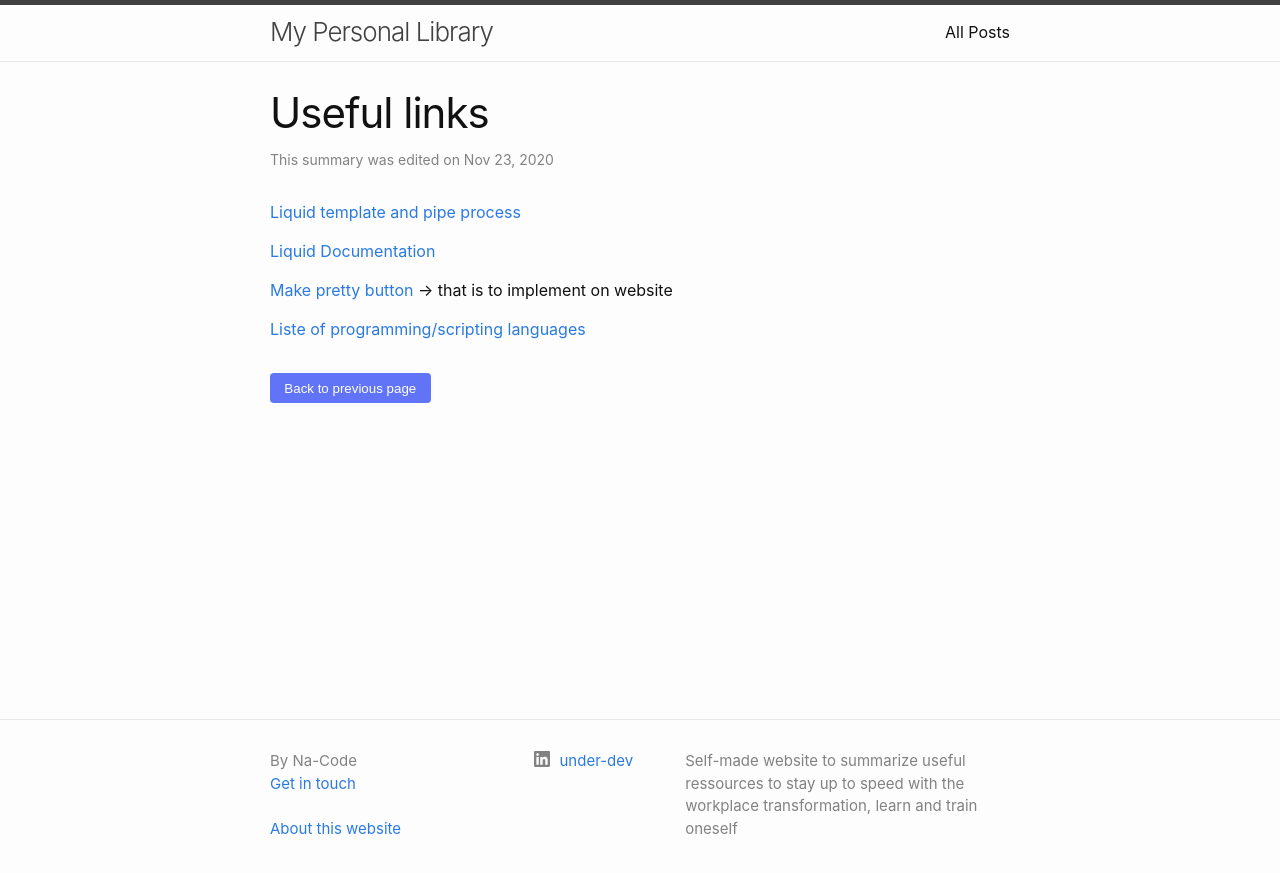
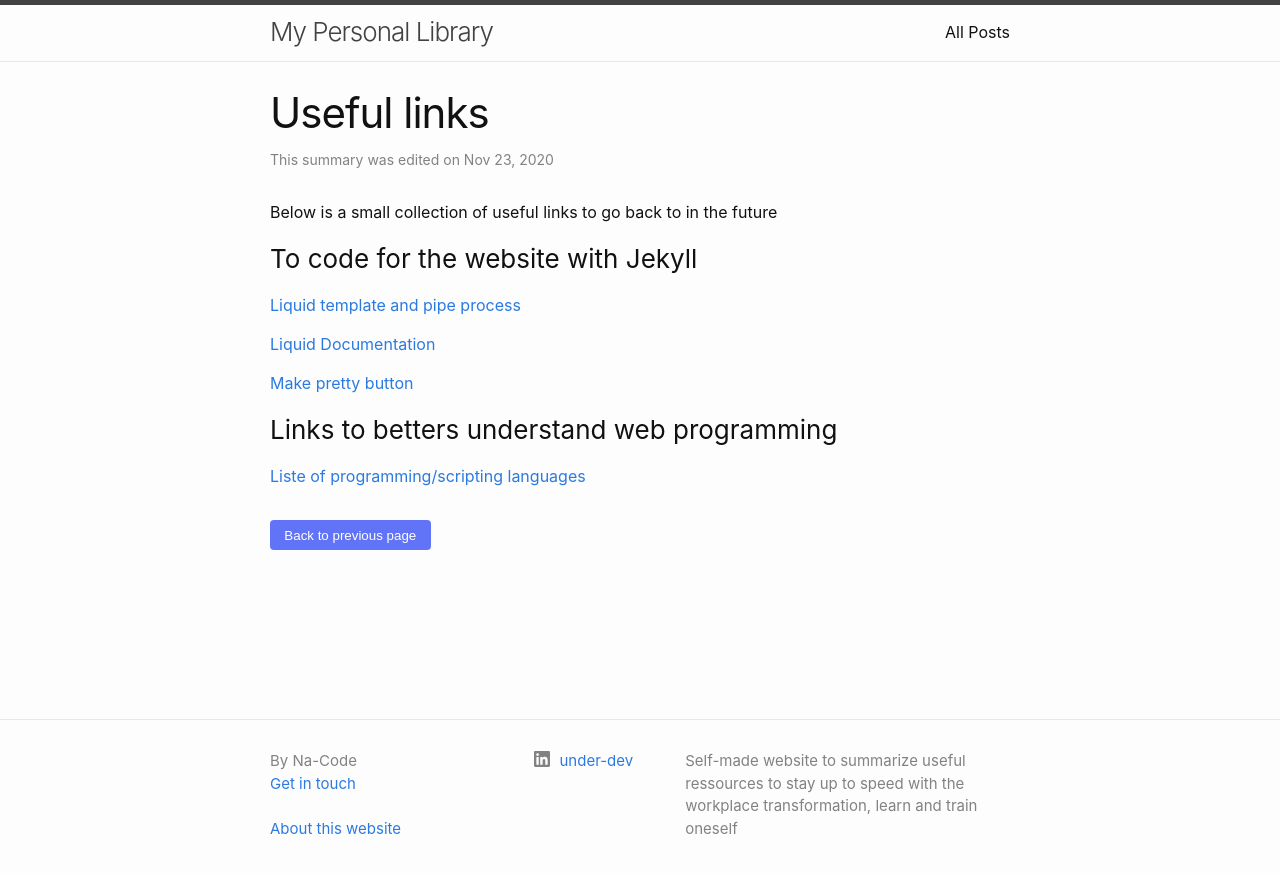
Before and after one commit to na-code/na-site, a Jekyll site: the page built from _posts/other/2020-11-23-UsefullDoc.md, in a window 1280 px wide. Shown: the top 873 px of the page. Built offline with Jekyll 4.4.1, drawn with Linux system fonts in a browser that asks for light colours.

Commit message:
Update 2020-11-23-UsefullDoc.md
Test

```diff
--- a/_posts/other/2020-11-23-UsefullDoc.md
+++ b/_posts/other/2020-11-23-UsefullDoc.md
@@ -4,10 +4,16 @@ categories: coding
 title: Useful links
 ---
 
+Below is a small collection of useful links to go back to in the future
+
+### To code for the website with Jekyll
+
 [Liquid template and pipe process](https://shopify.github.io/liquid/filters/join/)
 
 [Liquid Documentation](https://blog.webjeda.com/jekyll-liquid/)
 
-[Make pretty button](https://fvsch.com/styling-buttons) -> that is to implement on website
+[Make pretty button](https://fvsch.com/styling-buttons)
+
+### Links to betters understand web programming
 
 [Liste of programming/scripting languages](https://kinsta.com/blog/scripting-languages/)
```
